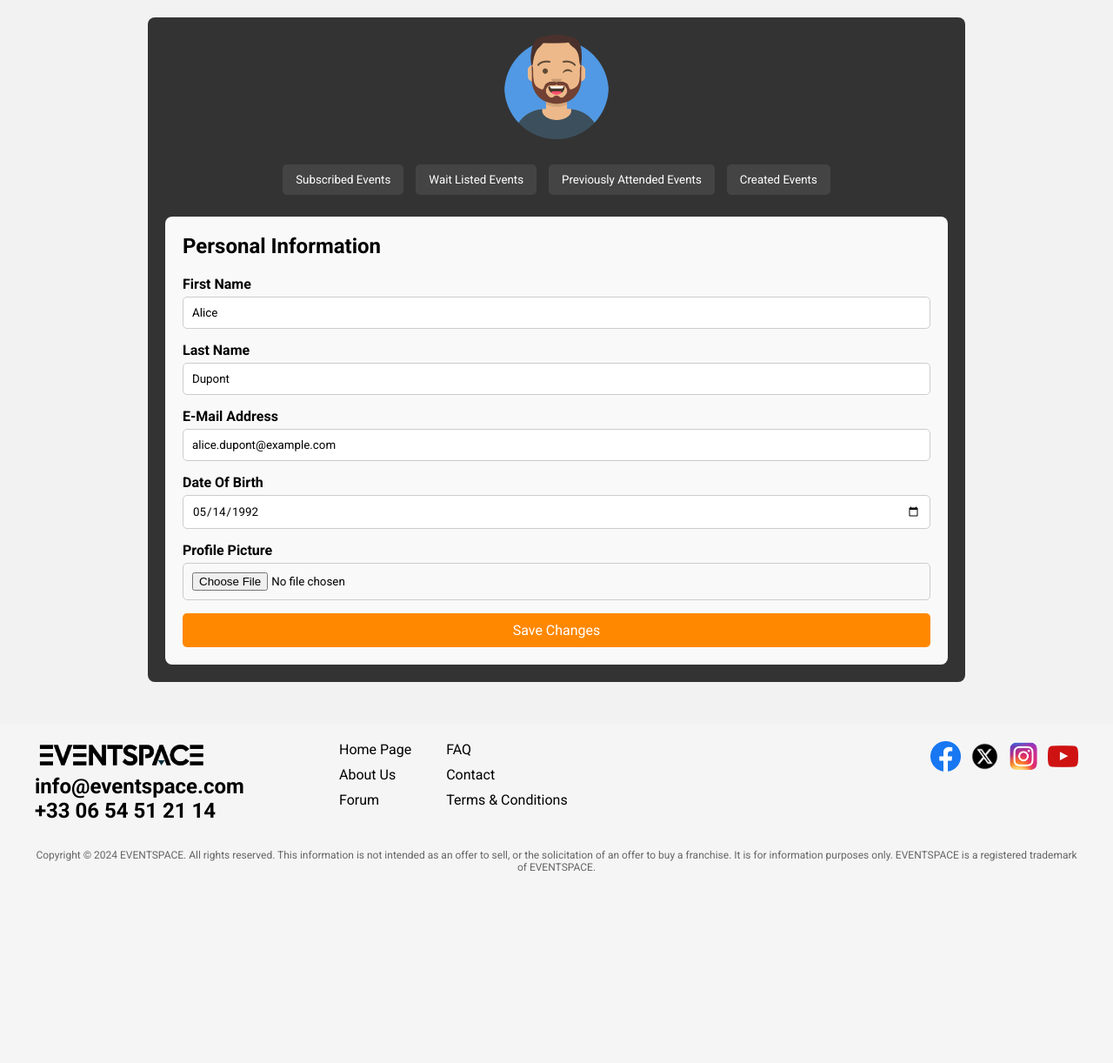
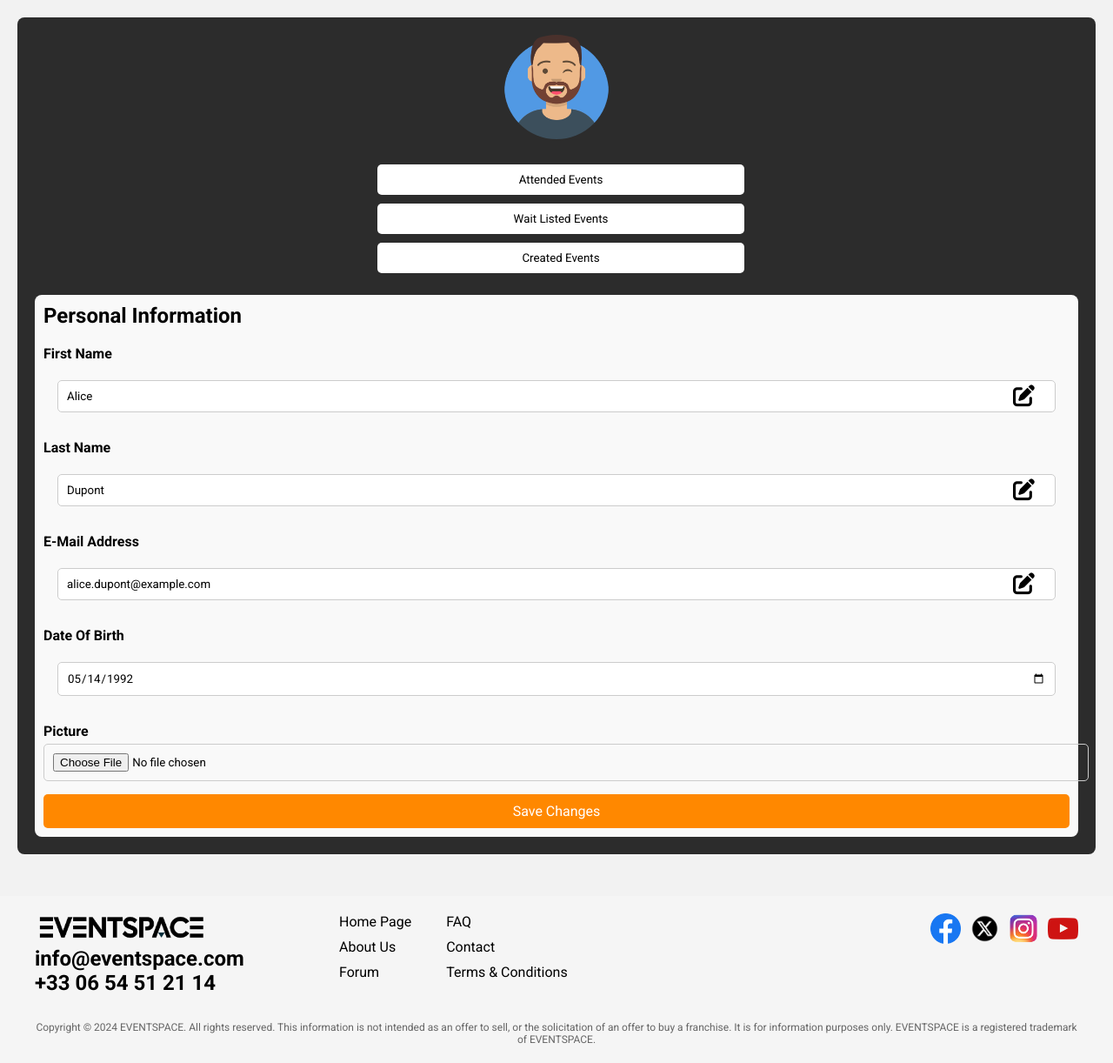
Before and after one commit to TudorGabriel28/EventSpace, a PHP site: page /user-profile.php in a window 1280 px wide. Shown: the part 77-1299 px from the top of the page at 87% size. Before the commit the page ends 1079 px from the top, so only its background shows below. Run offline with PHP 8.4, Linux system fonts and the light colour scheme; a user stored in the database is signed in; data comes from the database, SQL or seed files in the repository; some libraries are stand-ins or nearby versions.

Commit message:
Code Update (Shane): CSS changes, Functionality for buttons et Edit input field.

```diff
--- a/server/pages/user-profile.php
+++ b/server/pages/user-profile.php
@@ -3,6 +3,7 @@ include '../config.php';
 include '../db_connection.php';
 
 $stylesheet = "user-profile.css";
+$script = "user-profile.js";
 
 if (!isset($_SESSION['user_id'])) {
   header('Location: /pages/login.php');
@@ -80,41 +81,76 @@ $conn->close();
           <img id="preview" src="<?php echo $profilePicture; ?>" alt="User Avatar">
         </div>
         <div class="event-buttons">
-          <button>Subscribed Events</button>
-          <button>Wait Listed Events</button>
-          <button>Previously Attended Events</button>
-          <button>Created Events</button>
+          <button id="attended-events-btn">Attended Events</button>
+          <button id="waitListed-events-btn">Wait Listed Events</button>
+          <button id="created-events-btn">Created Events</button>
         </div>
       </div>
+      <!-- Popup Windows -->
+      <div id="popup-attended" class="popup">
+        <div class="popup-content">
+          <span class="close-btn">&times;</span>
+          <h2>Attended Events</h2>
+          <p>Attended Event information...</p>
+        </div>
+      </div>
+
+      <div id="popup-waitlisted" class="popup">
+        <div class="popup-content">
+          <span class="close-btn">&times;</span>
+          <h2>Wait Listed Events</h2>
+          <p>Example content for wait listed events...</p>
+        </div>
+      </div>
+
+      <div id="popup-created" class="popup">
+        <div class="popup-content">
+          <span class="close-btn">&times;</span>
+          <h2>Created Events</h2>
+          <p>Example content for created events...</p>
+        </div>
+      </div>
+      <!-- End of Popup Windows -->
 
       <div class="personal-info">
         <h2>Personal Information</h2>
         <form method="POST" enctype="multipart/form-data">
             <div class="form-group">
-                <label for="first-name">First Name</label>
+              <label for="first-name">First Name</label>
+              <div class="icon-container">
                 <input type="text" id="fname" name="firstName" placeholder="Enter Your First Name" value="<?php echo $firstName; ?>" required>
+                <i class="fas fa-edit" id="edit-icon" onclick="toggleEdit('fname')"></i>
+              </div>
             </div>
             <div class="form-group">
-                <label for="name">Last Name</label>
+              <label for="name">Last Name</label>
+              <div class="icon-container">
                 <input type="text" id="lname" name="lastName" placeholder="Enter Your Last Name" value="<?php echo $lastName; ?>" required>
+                <i class="fas fa-edit" id="edit-icon" onclick="toggleEdit('lname')"></i>
+              </div>
             </div>
             <div class="form-group">
-                <label for="email">E-Mail Address</label>
+              <label for="email">E-Mail Address</label>
+              <div class="icon-container">
                 <input type="email" id="email" name="email" placeholder="Enter Your E-mail" value="<?php echo $email; ?>" required>
+                <i class="fas fa-edit" id="edit-icon" onclick="toggleEdit('email')"></i>
+              </div>
             </div>
             <div class="form-group">
-                <label for="date">Date Of Birth</label>
+              <label for="date">Date Of Birth</label>
+              <div class="icon-container">
                 <input type="date" id="DOB" name="dateOfBirth" value="<?php echo $dateOfBirth; ?>" required>
+              </div>
             </div>
             <div class="form-group">
-                <label for="profilePicture">Profile Picture</label>
+                <label for="profilePicture">Picture</label>
                 <input type="file" id="profilePicture" name="profilePicture" placeholder="Upload Your Picture">
             </div>
             <button type="submit" class="save-button">Save Changes</button>
         </form>
       </div>
     </div>
-    </main>
+</main>
 <?php include_once '../components/footer.php'; ?>
 </body>
 </html>
--- /dev/null
+++ b/server/scripts/user-profile.js
@@ -0,0 +1,35 @@
+// Edit input fields
+
+function toggleEdit(fieldId) {
+    var field = document.getElementById(fieldId);
+    field.readOnly = !field.readOnly;
+      if (!field.readOnly) {
+      field.focus();
+      }
+  }
+
+//Event Popup Window
+
+document.getElementById('attended-events-btn').addEventListener('click', function() {
+  document.getElementById('popup-attended').style.display = 'block';
+});
+
+document.getElementById('waitListed-events-btn').addEventListener('click', function() {
+  document.getElementById('popup-waitlisted').style.display = 'block';
+});
+
+document.getElementById('created-events-btn').addEventListener('click', function() {
+  document.getElementById('popup-created').style.display = 'block';
+});
+
+document.querySelectorAll('.close-btn').forEach(function(btn) {
+  btn.addEventListener('click', function() {
+      btn.closest('.popup').style.display = 'none';
+  });
+});
+
+window.addEventListener('click', function(event) {
+  if (event.target.classList.contains('popup')) {
+      event.target.style.display = 'none';
+  }
+});
--- a/server/styles/user-profile.css
+++ b/server/styles/user-profile.css
@@ -14,9 +14,9 @@ body {
 }
 
 .profile-container {
-    max-width: 900px;
+    max-width: 1200px;
     margin: 20px auto;
-    background-color: #333;
+    background-color: #2c2c2c;
     border-radius: 8px;
     overflow: hidden;
     padding: 20px;
@@ -52,8 +52,8 @@ body {
 }
 
 .event-buttons button {
-    background-color: #444;
-    color: white;
+    background-color: #ffffff;
+    color: rgb(0, 0, 0);
     border: none;
     padding: 10px 15px;
     margin: 5px;
@@ -95,6 +95,7 @@ body {
     padding: 10px;
     border: 1px solid #ccc;
     border-radius: 5px;
+    width: 100%;
 }
 
 .save-button {
@@ -113,10 +114,6 @@ body {
     background-color: #e57700;
 }
 
-@media (max-width: 768px) {
-    .profile-header {
-      gap: 10px;
-}
 
 .event-buttons button {
       width: 100%;
@@ -124,5 +121,60 @@ body {
 
 .personal-info {
       padding: 10px;
+}
+
+
+#edit-icon {
+    font-size: 25px;
+    cursor: pointer;
+    position: absolute;
+    padding: 1.5rem;
+}
+
+.icon-container{
+    display: flex;
+    justify-content: right;
+    align-items: center;
+    padding: 1rem;
+}
+
+@media (max-width: 768px) {
+    .profile-header {
+      gap: 10px;
     }
 }
+
+.popup {
+    display: none;
+    position: fixed;
+    z-index: 1;
+    left: 0;
+    top: 0;
+    width: 100%;
+    height: 100%;
+    overflow: auto;
+    background-color: rgb(0,0,0);
+    background-color: rgba(0,0,0,0.4);
+}
+
+.popup-content {
+    background-color: #fefefe;
+    margin: 15% auto;
+    padding: 20px;
+    border: 1px solid #888;
+    width: 80%;
+}
+
+.close-btn {
+    color: #aaa;
+    float: right;
+    font-size: 28px;
+    font-weight: bold;
+}
+
+.close-btn:hover,
+.close-btn:focus {
+    color: black;
+    text-decoration: none;
+    cursor: pointer;
+}
```
